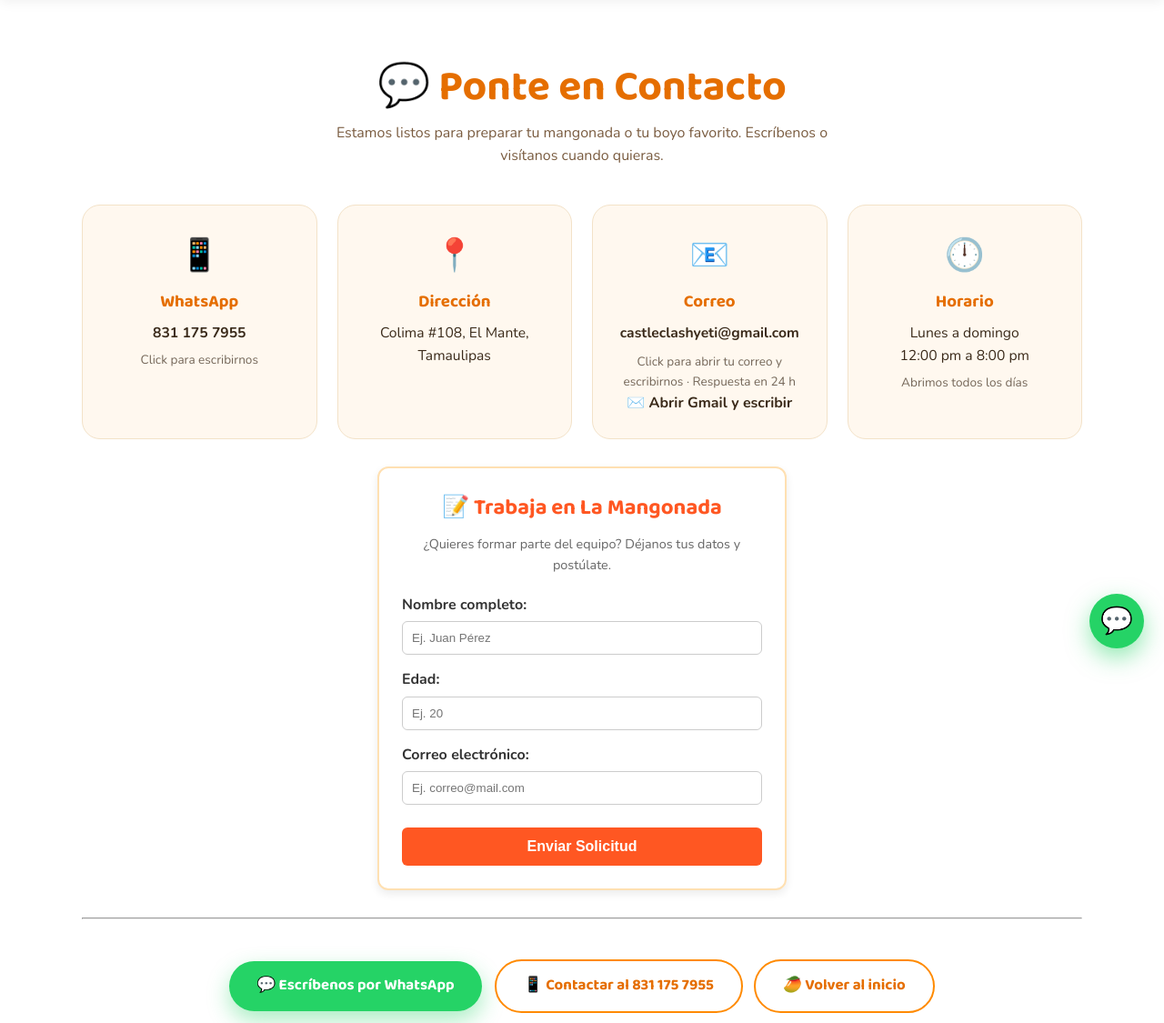
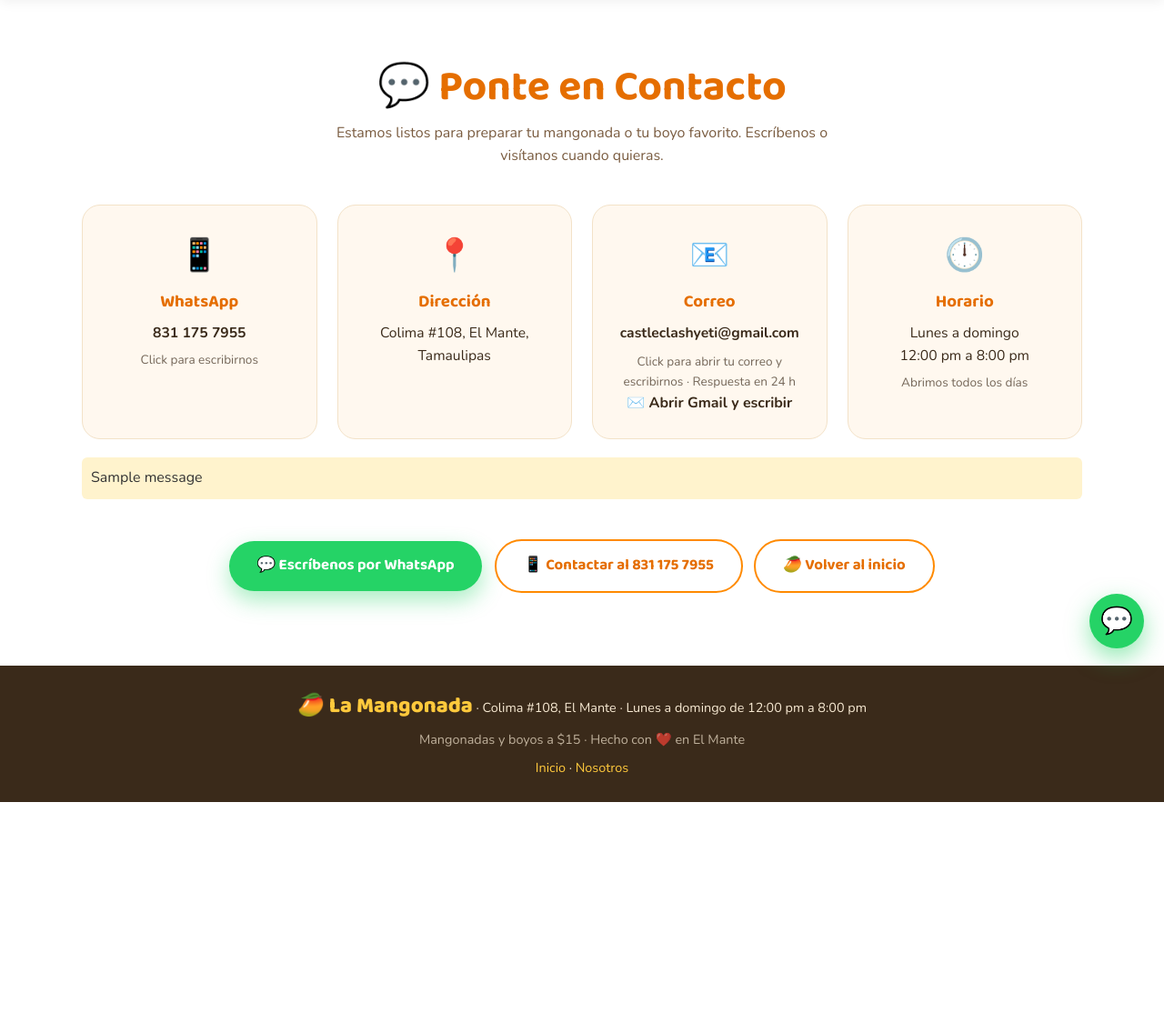
Before and after one commit to juanito098/la-mangonada, a Django app: page /contactos.html in a window 1280 px wide. Shown: the part 65-1190 px from the top of the page at 91% size. After the commit the page ends 947 px from the top, so only its background shows below. Run offline with Django 5.2, Linux system fonts and the light colour scheme; tables that the repository leaves empty hold one stand-in row (values such as "Sample post"); one stand-in notice (Sample message) is shown.

Commit message:
Update contactos.html

```diff
--- a/members/templates/contactos.html
+++ b/members/templates/contactos.html
@@ -73,20 +73,16 @@
       </div>
     </div>
 
+{% if messages %}
+<div style="margin: 20px 0;">
+    {% for message in messages %}
+    <p style="padding: 10px; border-radius: 6px; background: #fff3cd; color: #333;">{{ message }}</p>
+    {% endfor %}
+</div>
+{% endif %}
 
-
-   {% load static %}
-<!DOCTYPE html>
-<html lang="es">
-<head>
-    <meta charset="UTF-8">
-    <title>Trabaja con nosotros | La Mangonada</title>
-    <!-- Vinculamos tu archivo CSS externo -->
-    <link rel="stylesheet" href="{% static 'styles.css' %}">
-</head>
-<body>
-
-   <!-- SECCIÓN FORMULARIO CON ESTILOS CSS LIMPIOS -->
+{% if es_admin %}
+   <!-- SECCIÓN FORMULARIO CON ESTILOS CSS LIMPIOS (SOLO ADMIN) -->
 <div class="contacto-container">
     <h2>📝 Trabaja en La Mangonada</h2>
     <p>¿Quieres formar parte del equipo? Déjanos tus datos y postúlate.</p>
@@ -104,24 +100,16 @@
             <input type="number" id="edad" name="edad" required placeholder="Ej. 20">
         </div>
 
-
-<div class="form-group">
-    <label for="correo">Correo electrónico:</label>
-    <input type="email" id="correo" name="correo" required placeholder="Ej. correo@mail.com">
-</div>
-
-
+        <div class="form-group">
+            <label for="correo">Correo electrónico:</label>
+            <input type="email" id="correo" name="correo" required placeholder="Ej. correo@mail.com">
+        </div>
 
         <button type="submit" class="btn-enviar">Enviar Solicitud</button>
     </form>
 </div>
 
-
-
-
 <hr style="margin: 30px 0;">
-
-{% if es_admin %}
 
 <!-- TABLA PARA CONSULTAR, MODIFICAR Y ELIMINAR -->
 <h3>Postulantes Registrados (Base de Datos)</h3>
@@ -131,7 +119,7 @@
             <th style="padding: 8px;">ID</th>
             <th style="padding: 8px;">Nombre</th>
             <th style="padding: 8px;">Edad</th>
-            <th style="padding: 8px;">Correo</th> <!-- AQUÍ VA -->
+            <th style="padding: 8px;">Correo</th>
             <th style="padding: 8px;">Acciones</th>
         </tr>
     </thead>
@@ -141,7 +129,7 @@
             <td style="padding: 8px;">{{ persona.id }}</td>
             <td style="padding: 8px;">{{ persona.nombre }}</td>
             <td style="padding: 8px;">{{ persona.edad }}</td>
-            <td style="padding: 8px;">{{ persona.correo }}</td> <!-- Y AQUÍ VA EL DATO -->
+            <td style="padding: 8px;">{{ persona.correo }}</td>
             <td style="padding: 8px;">
                 <a href="{% url 'editar_candidato' persona.id %}" style="color: blue; margin-right: 10px;">Editar ✏️</a>
                 <a href="{% url 'eliminar_candidato' persona.id %}" onclick="return confirm('¿Seguro que deseas eliminar este registro?');" style="color: red;">Eliminar ❌</a>
@@ -154,9 +142,7 @@
         {% endfor %}
     </tbody>
 </table>
-
 {% endif %}
-
 
     <div class="cta-final">
       <a class="btn btn-wa" href="https://wa.me/528311757955?text=Hola%20La%20Mangonada%2C%20quiero%20informaci%C3%B3n%20%F0%9F%92%AC" target="_blank" rel="noopener">💬 Escríbenos por WhatsApp</a>
```
